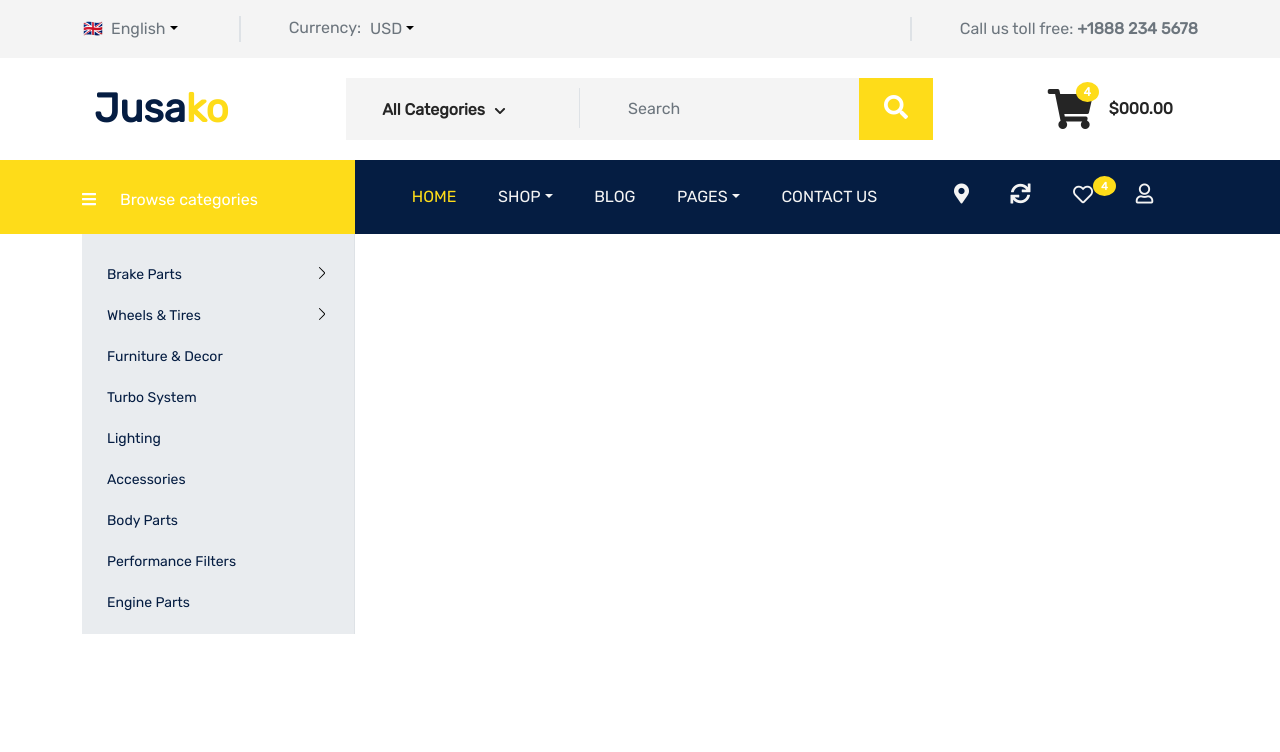
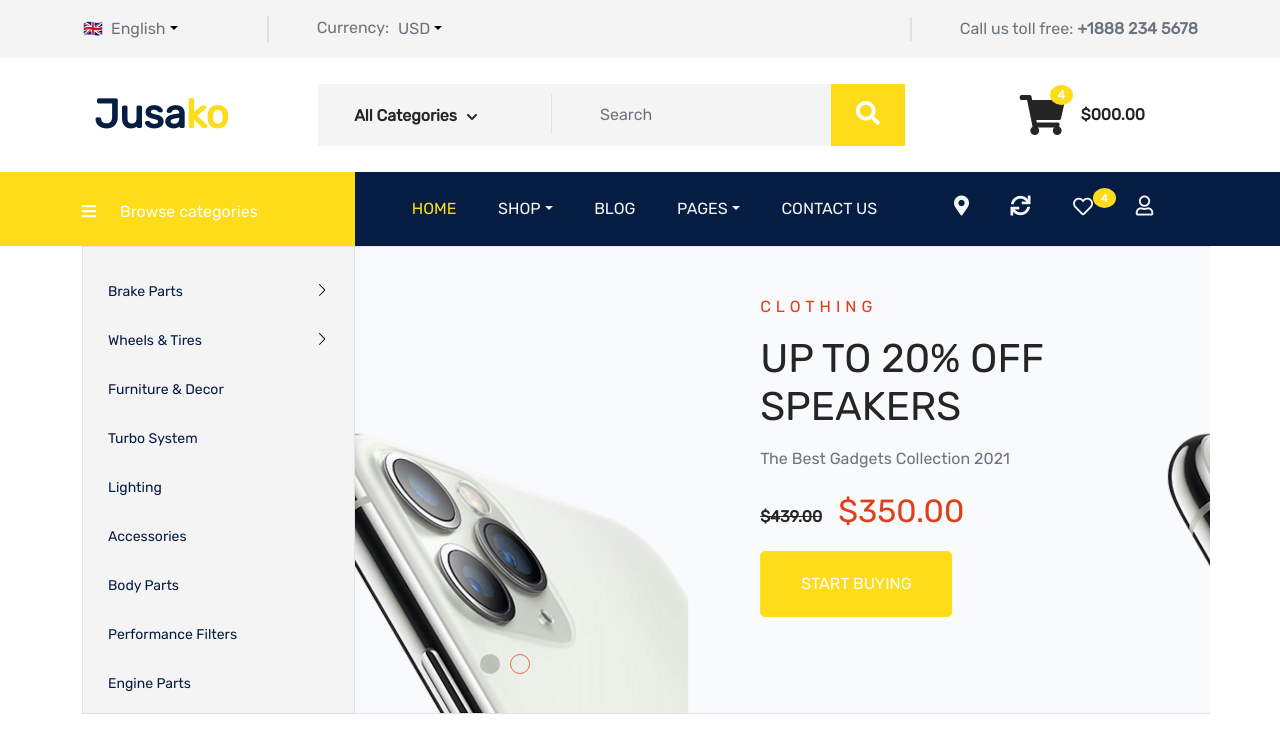
Before and after one commit to monzoor/walton, a React app: page / in a window 1280 px wide. Built offline with nearby package versions, Linux system fonts and the light colour scheme.

Commit message:
Add slider

```diff
--- a/package.json
+++ b/package.json
@@ -22,10 +22,12 @@
     "react-redux": "^7.2.4",
     "react-router-dom": "^5.2.0",
     "react-scripts": "4.0.3",
+    "react-slick": "^0.28.1",
     "redux": "^4.1.0",
     "redux-devtools-extension": "^2.13.9",
     "redux-thunk": "^2.3.0",
     "sass": "^1.32.12",
+    "slick-carousel": "^1.8.1",
     "web-vitals": "^1.0.1"
   },
   "scripts": {
--- a/src/Components/Categories/index.js
+++ b/src/Components/Categories/index.js
@@ -24,9 +24,12 @@ const Categories = ({ show, regular }) => {
       </ul>
     );
   };
-  const className = classNames(`navigation ${show ? 'd-block' : 'd-none'}`, {
-    regular: regular,
-  });
+  const className = classNames(
+    `navigation border ${show ? 'd-block' : 'd-none'}`,
+    {
+      regular: regular,
+    },
+  );
   return <div className={className}>{categoriesCreator(categories)}</div>;
 };
 
--- a/src/Components/Menu/SecondaryMenu.js
+++ b/src/Components/Menu/SecondaryMenu.js
@@ -81,21 +81,21 @@ const SecondaryMenu = () => {
                 <i className="fa fa-map-marker-alt nav-link fs-5 pointer"></i>
               </li>
               <li className="nav-item">
-                <i class="fa fa-sync nav-link fs-5 pointer"></i>
+                <i className="fa fa-sync nav-link fs-5 pointer"></i>
               </li>
               <li className="nav-item">
                 <button
                   type="button"
                   className="btn btn-transparent position-relative nav-link"
                 >
-                  <i class="far fa-heart fs-5"></i>
+                  <i className="far fa-heart fs-5"></i>
                   <span className="badge bg-primary position-absolute rounded-circle px-2 py-1">
                     <span className="text-small">4</span>
                   </span>
                 </button>
               </li>
               <li className="nav-item">
-                <i class="far fa-user nav-link fs-5 pointer"></i>
+                <i className="far fa-user nav-link fs-5 pointer"></i>
               </li>
             </ul>
           </div>
--- /dev/null
+++ b/src/Components/Product/ProductCard.js
@@ -0,0 +1,40 @@
+import { Link } from 'react-router-dom';
+
+const ProductCard = () => {
+  return (
+    <div className="row align-items-end bg-gray-300 border border-start-0">
+      <div className="col-6 px-5 py-5">
+        <div className="mx-4">
+          <p className="text-uppercase text-orange text-spacing-5">clothing</p>
+          <p className="fs-1 text-uppercase text-lh-1">
+            up to 20% off speakers
+          </p>
+          <p className="text-muted text-capitalize">
+            The best gadgets collection 2021
+          </p>
+          <p>
+            <span className="text-decoration-line-through fw-bold">
+              $439.00
+            </span>
+            <span className="text-orange fs-2 ms-3">$350.00</span>
+          </p>
+          <Link
+            to="/"
+            className="btn btn-primary btn-lg text-uppercase text-white mb-5"
+          >
+            start buying
+          </Link>
+        </div>
+      </div>
+      <div className="col-6 pe-0">
+        <img
+          className="img-fluid"
+          src="./assets/images/products/slider/1.jpg"
+          alt=""
+        />
+      </div>
+    </div>
+  );
+};
+
+export default ProductCard;
--- a/src/Components/index.js
+++ b/src/Components/index.js
@@ -14,3 +14,6 @@ export { default as Icon } from './Icon';
 // Misc
 export { default as Logo } from './Misc/Logo';
 export { default as Categories } from './Categories';
+
+// Product
+export { default as ProductCard } from './Product/ProductCard';
--- a/src/Containers/Home/index.js
+++ b/src/Containers/Home/index.js
@@ -1,12 +1,33 @@
-import { PublicLayout, Categories } from '@components';
+import Slider from 'react-slick';
+import { PublicLayout, Categories, ProductCard } from '@components';
 
 const Home = () => {
+  const settings = {
+    dots: true,
+    infinite: true,
+    speed: 500,
+    slidesToShow: 1,
+    slidesToScroll: 1,
+    autoplay: true,
+    speed: 4000,
+    autoplaySpeed: 4000,
+  };
   return (
     <PublicLayout>
       <div className="container">
         <div className="row">
           <div className="col-3 pe-0">
             <Categories show regular />
+          </div>
+          <div className="col-9">
+            <div className="row">
+              <div className="col-12 p-0 top-slider">
+                <Slider {...settings}>
+                  <ProductCard />
+                  <ProductCard />
+                </Slider>
+              </div>
+            </div>
           </div>
         </div>
       </div>
--- a/src/styles/components/_dropdownCategories.scss
+++ b/src/styles/components/_dropdownCategories.scss
@@ -2,11 +2,11 @@
   padding: 0;
   margin: 18px 0 0 -11px;
   border: 0;
-  background: $gray-200;
+  background: $gray-100;
   position: absolute;
   font-size: 14px;
-  min-height: 380px;
-  max-height: 380px;
+  min-height: 448px;
+  max-height: 448px;
   min-width: 233px;
   z-index: 99;
   @extend .border-end;
@@ -14,8 +14,8 @@
     position: relative;
     margin: 0;
     padding-top: 20px;
-    min-height: 400px;
-    max-height: 400px;
+    min-height: 468px;
+    max-height: 468px;
 
     > ul {
       width: 100%;
@@ -24,8 +24,8 @@
       ul {
         top: -20px;
         padding-top: 20px;
-        min-height: 400px;
-        max-height: 400px;
+        min-height: 468px;
+        max-height: 468px;
         ul {
           top: 0;
           padding-top: 20px;
@@ -35,7 +35,7 @@
   }
   a {
     display: block;
-    padding: 10px 25px;
+    padding: 14px 25px;
     color: $dark;
     text-decoration: none;
   }
@@ -58,10 +58,10 @@
       position: absolute;
       width: 100%;
       height: 100%;
-      top: 0;
+      top: -1px;
       left: 100%;
-      min-height: 380px;
-      max-height: 380px;
+      min-height: 448px;
+      max-height: 448px;
       background: $gray-200;
       @extend .border-start;
       li {
--- a/src/styles/components/_header.scss
+++ b/src/styles/components/_header.scss
@@ -4,6 +4,7 @@
     margin-top: 10px;
   }
   .badge {
-		left: 40px;
+    left: 70px;
+    top: 10px;
   }
 }
--- a/src/styles/core/_variables.scss
+++ b/src/styles/core/_variables.scss
@@ -9,6 +9,7 @@ $orange: #e23e1c;
 $green: #2e9909;
 
 $gray-100: #f4f4f4; // top header, search bar
+$custom-gray-300: #F9FAFC; // top header, search bar
 
 // #FAFAFA // top side nav, top banner
 
@@ -28,6 +29,13 @@ $font-family-sans-serif: 'Rubik', sans-serif;
 
 // buttons
 $input-btn-focus-width: 0 !default;
+$btn-padding-y: 20px;
+$btn-padding-x: 40px;
+
+$btn-padding-y-lg: $btn-padding-y !default;
+$btn-padding-x-lg: $btn-padding-x !default;
+$btn-font-size: 16px;
+$btn-font-size-lg: $btn-font-size;
 
 // navbar
 $navbar-light-color: $gray-100 !default;
--- /dev/null
+++ b/src/styles/libs/_slider.scss
@@ -0,0 +1,19 @@
+.top-slider {
+  .slick-dots {
+    width: auto;
+    left: 120px;
+    bottom: 40px;
+    li {
+      button:before {
+        border-radius: 100%;
+        color: transparent;
+        background-color: rgba(#000, 0.75);
+      }
+    }
+    li.slick-active button:before {
+      border: 1px solid $orange;
+      color: transparent;
+      background-color: transparent;
+    }
+  }
+}
--- a/src/styles/main.scss
+++ b/src/styles/main.scss
@@ -1,11 +1,15 @@
 @import './core/variables';
 @import '~bootstrap/scss/bootstrap';
 
-// fontawesome
-@import "./fontawesome/scss/fontawesome.scss";
-@import "./fontawesome/scss/solid.scss";
-@import "./fontawesome/scss/brands.scss";
-@import "./fontawesome/scss/regular.scss";
+// slick slider
+@import '~slick-carousel/slick/slick.css';
+@import '~slick-carousel/slick/slick-theme.css';
+
+// fontAwesome
+@import './fontawesome/scss/fontawesome.scss';
+@import './fontawesome/scss/solid.scss';
+@import './fontawesome/scss/brands.scss';
+@import './fontawesome/scss/regular.scss';
 
 // utils
 @import './utils/misc';
@@ -15,3 +19,6 @@
 // component
 @import './components/dropdownCategories';
 @import './components/header';
+
+// libs
+@import './libs/slider';
--- a/src/styles/utils/_bg.scss
+++ b/src/styles/utils/_bg.scss
@@ -6,4 +6,7 @@
   &-gray-200 {
     background-color: $gray-200;
   }
+  &-gray-300 {
+    background-color: $custom-gray-300;
+  }
 }
--- a/src/styles/utils/_typography.scss
+++ b/src/styles/utils/_typography.scss
@@ -1,5 +1,19 @@
 .text {
-	&-small {
-		font-size: 11px;
-	}
+  // Size
+  &-small {
+    font-size: 11px;
+  }
+  // color
+  &-orange {
+    color: $orange;
+  }
+
+  // misc
+  &-spacing-5 {
+    letter-spacing: 5px;
+  }
+
+  &-lh-1 {
+	  line-height: 1.2;
+  }
 }
```
Also changed, not shown: public/assets/images/products/slider/1.jpg (added), 1 other file. Lines whose indentation alone changed are shown as unchanged.
